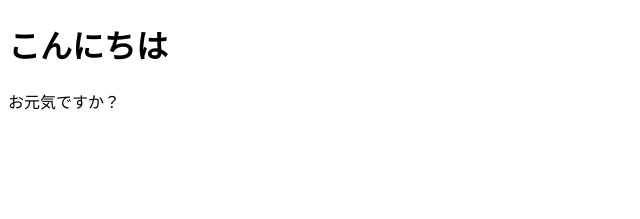
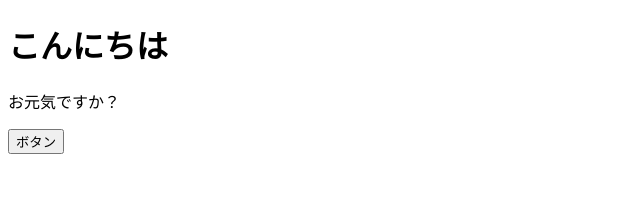
Before and after one commit to YKwillway/React-Learning, a React (Vite) app: page / in a window 1280 px wide. Shown: the top 219 px of the page, without its empty margins (0-640 px from the left). Built offline with nearby package versions, Linux system fonts and the light colour scheme.

Commit message:
HTMLタグの中でJavascriptを実行する

```diff
--- a/src/App.jsx
+++ b/src/App.jsx
@@ -2,10 +2,13 @@
 // 関数コンポーネント化して、main.tsxから使用する
 // コンポーネント名は大文字始まりのパスカルケースとする
 export const App = () => {
+  const onClickButton = () => alert();
   return (
     <>
       <h1>こんにちは</h1>
       <p>お元気ですか？</p>
+      {console.log('hoge')}
+      <button onClick={() => alert('hoge')}>ボタン</button>
     </>
   );
 };
```
